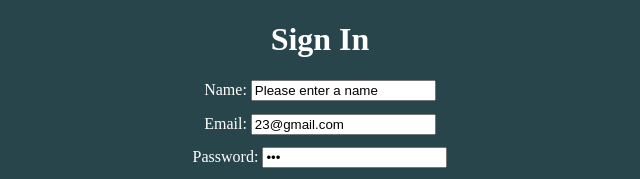
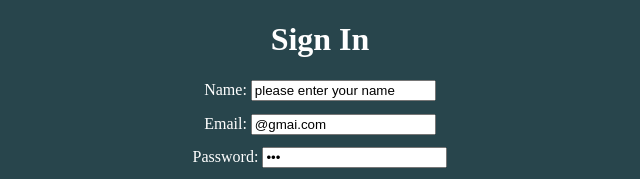
Before and after one commit to SazinSamin/ReactJs, a React (Create React App) app: page / in a window 1280 px wide. Shown: the top 179 px of the page, without its empty margins (320-960 px from the left). Built offline with nearby package versions, Linux system fonts and the light colour scheme.

Commit message:
useState with object

```diff
--- a/src/Form/index.js
+++ b/src/Form/index.js
@@ -1,27 +1,18 @@
 import React, { Component, useState } from "react";
 
 export default function Form() {
+  const [user, setUser] = useState({
+    name: "please enter your name",
+    email: "@gmai.com",
+    password: "***",
+  });
 
-  const [name, setName] = useState('Please enter a name');
-  const [email, setEmail] = useState('23@gmail.com');
-  const [password, setPassword] = useState('***');
-
-  const handleName = (e) => {
-    setName(e.target.value)
-  };
-  const handleEmail = (e) => {
-    setEmail(e.target.value)
-  };
-  const handlePassword = (e) => {
-    setPassword(e.target.value)
+  const handleChanage = (e) => {
+    setUser({ ...user, [e.target.name]: e.target.value });
   };
 
   const handleSubmit = (e) => {
-    console.log("Form is submitted");
-    const userDetails = {
-      name, email, password
-    }
-    console.log(userDetails);
+    console.log(user);
     e.preventDefault();
   };
 
@@ -35,8 +26,8 @@ export default function Form() {
             type="text"
             name="name"
             id="name"
-            value={name}
-            onChange={handleName}
+            value={user.name}
+            onChange={handleChanage}
           ></input>
         </div>
         <div>
@@ -45,8 +36,8 @@ export default function Form() {
             type="email"
             name="email"
             id="email"
-            value={email}
-            onChange={handleEmail}
+            value={user.email}
+            onChange={handleChanage}
           ></input>
         </div>
         <div>
@@ -55,8 +46,8 @@ export default function Form() {
             type="password"
             name="password"
             id="password"
-            value={password}
-            onChange={handlePassword}
+            value={user.password}
+            onChange={handleChanage}
           ></input>
         </div>
         <div>
```
Also changed, not shown: 1 other file (tests, documents, lock files or other folders).
